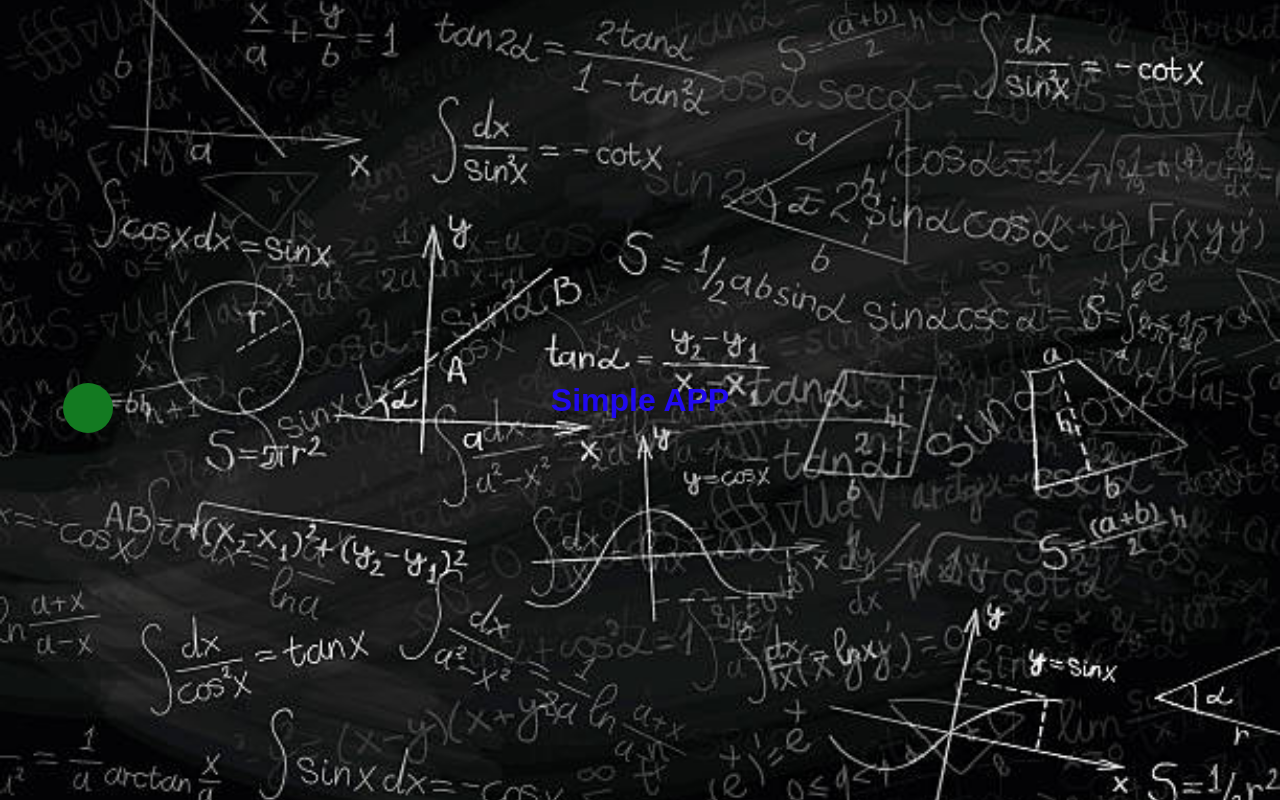
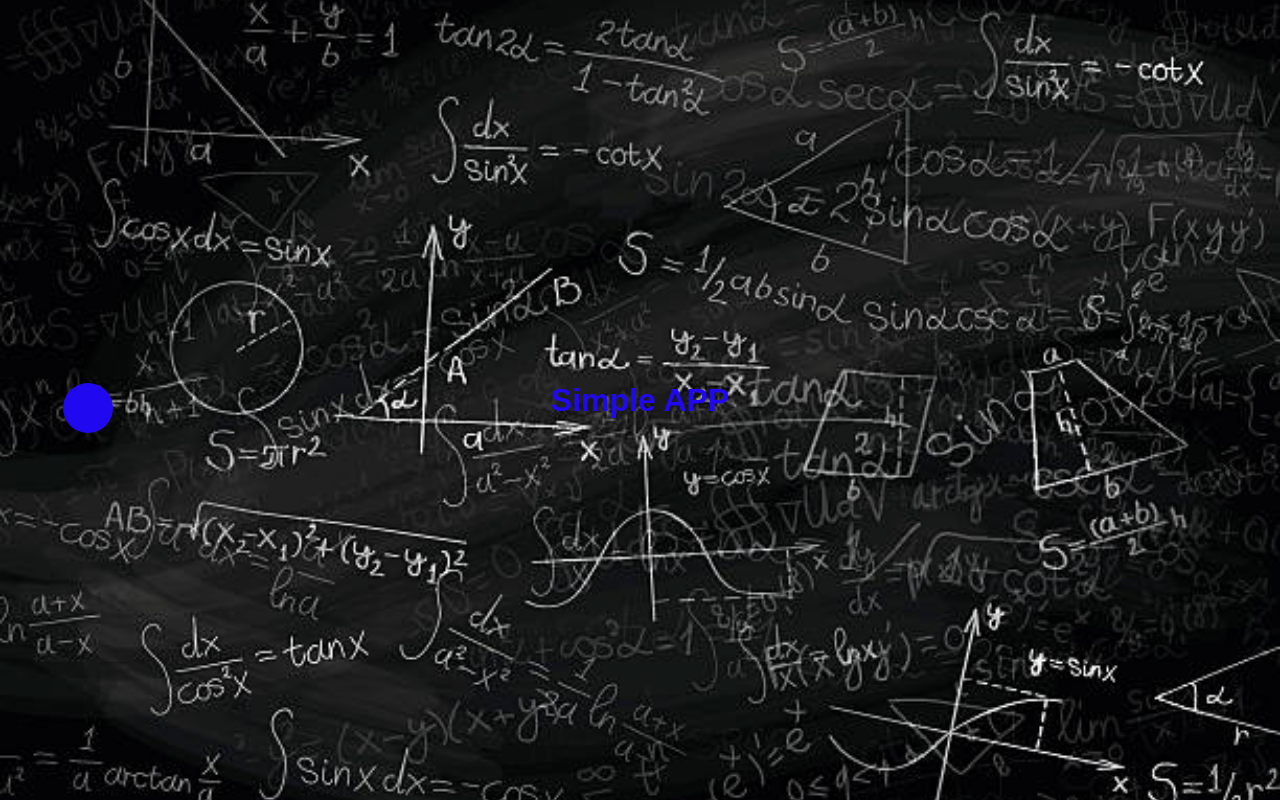
Before and after one commit to Slavgorodsky-Vyacheslav/Docker_Test, a plain HTML site: page webproj/index.html in a window 1280 px wide. Drawn offline with Linux system fonts and the light colour scheme.

Commit message:
change color

```diff
--- a/webproj/style.css
+++ b/webproj/style.css
@@ -31,7 +31,7 @@
     width: 50px;
     height: 50px;
     border-radius: 50%;
-    background-color: rgb(19, 122, 33);
+    background-color: rgb(32, 9, 240);
     position: absolute;
     transition: left 1s ease, top 1s ease;
 }
```
